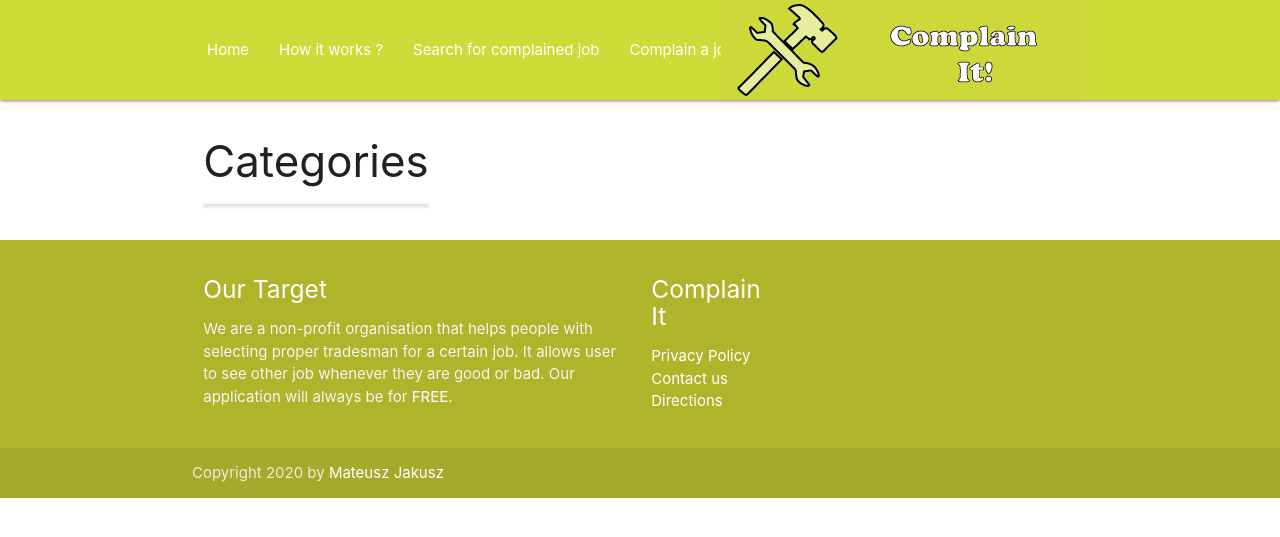
After one commit to bloobsky/complain-it, a Flask app: page /cat in a window 1280 px wide. The commit adds this page. Shown: the top 537 px of the page. Run offline with Flask 2, Linux system fonts and the light colour scheme; data that the repository does not hold is empty; some libraries are stand-ins or nearby versions.

Commit message:
Categories Subpage Added

```diff
--- a/app.py
+++ b/app.py
@@ -4,11 +4,11 @@ from flask import Flask, render_template, url_for, redirect, request
 from flask_pymongo import PyMongo
 from bson.objectid import ObjectId
 if path.exists("env.py"):
-  import env
+    import env
 
 app = Flask(__name__)
 
-app.config["MONGO_DBNAME"] = 'complain-it'
+app.config["MONGO_DBNAME"] = 'complain_it'
 app.config["MONGO_URI"] = os.getenv("MONGOSRC")
 
 mongo = PyMongo(app)
@@ -47,6 +47,10 @@ def contact():
 def directions():
     return render_template('directions.html', title="Directions")
 
+@app.route('/cat')
+def cat():
+    return render_template('cat.html', title="Categories", categories=mongo.db.categories.find())
+
 
 if __name__ == '__main__':
     app.run(host=os.environ.get('IP'), port=int(os.environ.get('PORT')), debug=True)
--- a/templates/base.html
+++ b/templates/base.html
@@ -26,6 +26,7 @@
       <li><a href="{{url_for('works')}}">How it works ?</a></li>
           <li><a href="{{url_for('search_for')}}">Search for complained job</a></li>
           <li><a href="{{url_for('complain')}}">Complain a job</a></li>
+          <li><a href="{{url_for('cat')}}">Categories</a></li>
           <li><a href="{{url_for('faq')}}">FAQ</a></li>
   </div>
 </nav>
@@ -36,6 +37,7 @@
           <li><a href="{{url_for('works')}}">How it works ?</a></li>
           <li><a href="{{url_for('search_for')}}">Search for complained job</a></li>
           <li><a href="{{url_for('complain')}}">Complain a job</a></li>
+          <li><a href="{{url_for('cat')}}">Categories</a></li>
           <li><a href="{{url_for('faq')}}">FAQ</a></li>
   </ul>
 
--- /dev/null
+++ b/templates/cat.html
@@ -0,0 +1,30 @@
+{% extends 'base.html' %}
+{% block content %}
+<br><br>
+<div class="container">
+<div class="row center">
+
+    <div class="col sm12">
+    <h3>Categories</h3>
+    <ul class="collapsible" data-collapsible="accordion">
+        {% for category in categories %}
+        <li>
+            <div class="collapsible-header">
+                 <a href="{{url_for('delete_category', category_id=category._id)}}" class="waves-effect waves-light btn btn_small">Delete</a>
+                 <a href="{{url_for('edit_category', category_id=category._id)}}" class="waves-effect waves-light btn btn_small blue">Edit</a>
+                <div class="task_header col s9">
+                <strong>{{category.category_name}}</strong>
+                </div>
+
+            </div>
+
+        </li>
+        {% endfor %}
+    </ul>
+
+
+    </div>
+
+</div>
+</div>
+{% endblock %}
```
Also changed, not shown: templates/search_for.html (+10 -0 lines), README.md.
